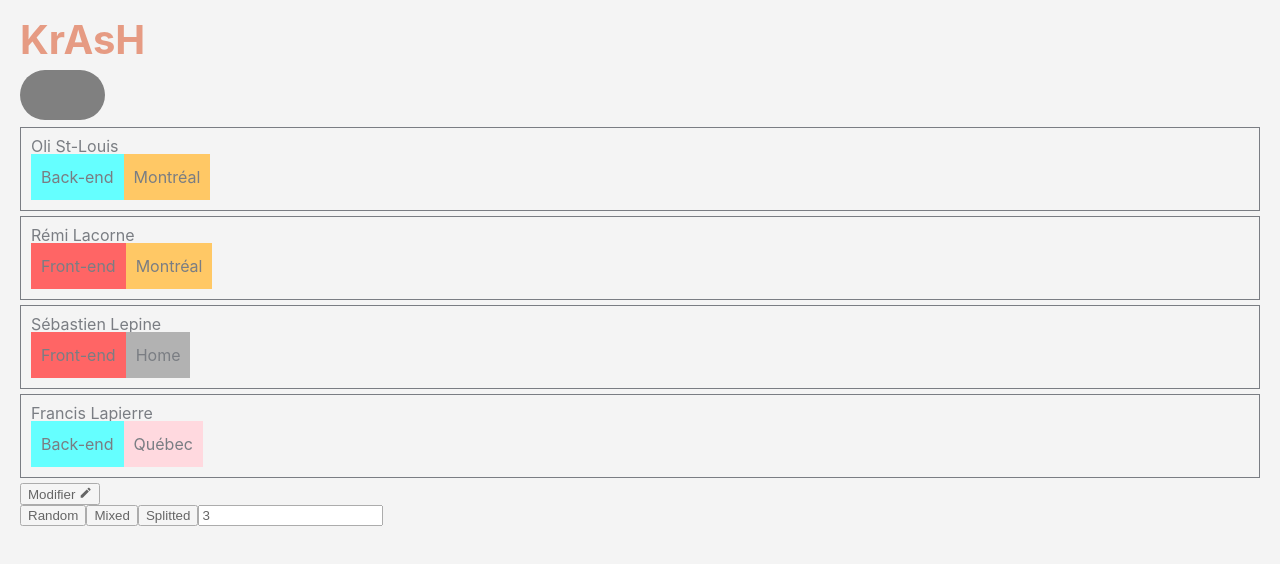
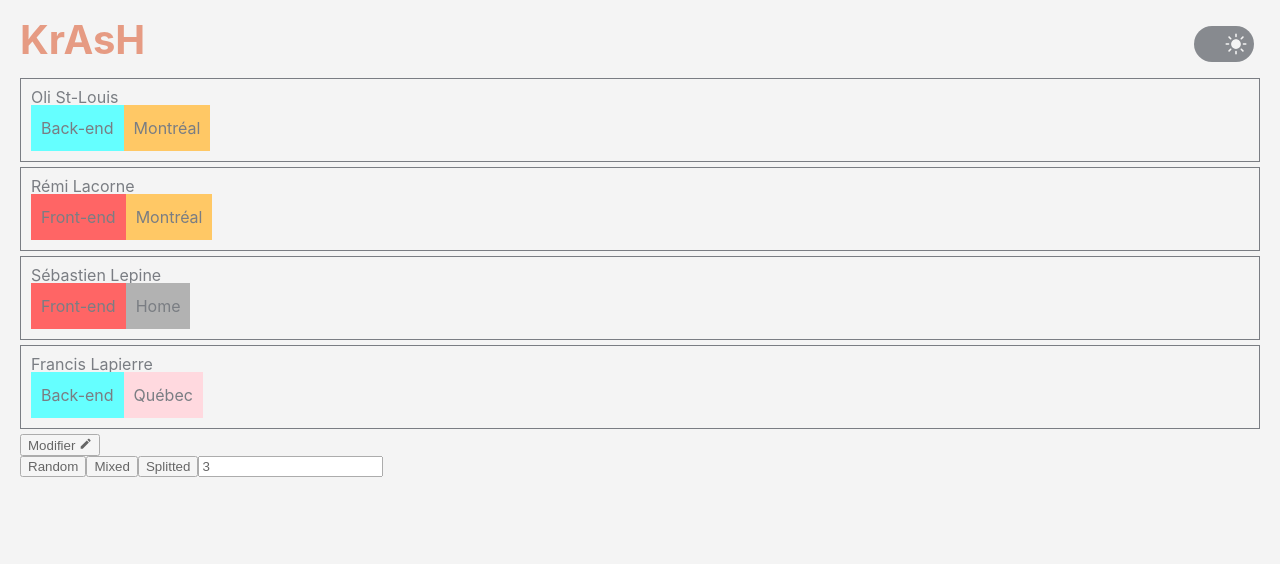
Before and after one commit to fynnen/krash, a React (Create React App) app: page / in a window 1280 px wide. Shown: the top 564 px of the page. Built offline with nearby package versions, Linux system fonts and the light colour scheme.

Commit message:
Faire fonctionner le nightmode

```diff
--- a/src/App.js
+++ b/src/App.js
@@ -3,7 +3,7 @@ import './App.css';
 
 import ParticipantsList from './components/participantsList';
 import ParticipantStyled from './components/styled/ParticipantStyled';
-import ToggleNightModeStyled from './components/styled/ToggleNightModeStyled';
+import Header from './components/Header';
 
 import randomizer from './helpers/randomizer';
 import { BaseStyles, Themes } from './helpers/globalStyles';
@@ -14,7 +14,7 @@ const App = () => {
   const [participants, setParticipants] = useState(initialParticipants);
   const [teams, setTeams] = useState([]);
   const [numberOfTeams, setNumberOfTeams] = useState(3);
-  const [toggleState, setToggleState] = useState("day");
+  const [isNightMode, setisNightMode] = useState(false);
 
   const randomize = (sortMethod) => {
     const randomizedTeams = randomizer(numberOfTeams, participants, sortMethod);
@@ -22,21 +22,21 @@ const App = () => {
   }
 
   function toggleNightMode() {
-    setToggleState(toggleState === "day" ? "night" : "day");
+    setisNightMode(isNightMode === true ? false : true);
   }
 
   return (
     <div className="App">
-      <header className="App-header">
-        <h1>KrAsH</h1>
-        <ToggleNightModeStyled toggle={toggleNightMode} />
-      </header>
+      <Header
+        toggleNightMode={toggleNightMode}
+        isNightMode={isNightMode}
+      />
       <Krash
         numberOfTeams={numberOfTeams}
         participants={participants}
         randomize={randomize}
         teams={teams}
-        toggleState={toggleState}
+        isNightMode={isNightMode}
         updateNumberOfTeams={setNumberOfTeams}
         updateParticipants={setParticipants}
       />
@@ -49,18 +49,18 @@ export default App;
 
 const Krash = (props) => {
   const {
+    isNightMode,
     numberOfTeams,
     participants,
     randomize,
     teams,
-    toggleState,
     updateNumberOfTeams,
     updateParticipants,
   } = props;
 
   return (
     <div className="content">
-      <Themes theme={toggleState} />
+      <Themes theme={isNightMode ? "night" : "day"} />
       <BaseStyles />
       <ParticipantsList participants={participants} updateParticipants={updateParticipants}  />
       <RandomizeTeamControls randomize={randomize} updateNumberOfTeams={updateNumberOfTeams} numberOfTeams={numberOfTeams}/>
--- /dev/null
+++ b/src/components/Header.jsx
@@ -0,0 +1,23 @@
+import React from 'react';
+
+import HeaderStyled from './styled/HeaderStyled';
+import ToggleNightMode from './ToggleNightMode';
+
+export const Header = (props) => {
+  const {
+    isNightMode,
+    toggleNightMode,
+  } = props;
+
+  return (
+    <HeaderStyled className="App-header">
+      <h1>KrAsH</h1>
+      <ToggleNightMode
+        isNightMode={isNightMode}
+        toggleNightMode={toggleNightMode}
+      />
+    </HeaderStyled>
+  )
+};
+
+export default Header;
--- a/src/components/ToggleNightMode.jsx
+++ b/src/components/ToggleNightMode.jsx
@@ -1,13 +1,23 @@
-import React, { useState } from "react";
-import classNames from 'classnames';
-import { IoIosMoon, IoIosSunny } from "react-icons/io";
+import React from "react";
 
-export default function ToggleNightMode(props) {
+import ToggleNightModeIcon from './ToggleNightModeIcon';
+import ToggleNightModeStyled from './styled/ToggleNightModeStyled';
+
+export const ToggleNightMode = (props) =>  {
   const {
-    className: classNameStyled,
-    toggle,
+    isNightMode,
+    toggleNightMode,
   } = props;
-  const toggleNightModeClasses = classNames("toggle-night-mode", classNameStyled);
 
-  return <div className={toggleNightModeClasses} onClick={toggle} />;
-}
+  return (
+    <ToggleNightModeStyled
+      onClick={toggleNightMode}
+    >
+      <ToggleNightModeIcon
+        isNightMode={isNightMode}
+      />
+    </ToggleNightModeStyled>
+  );
+};
+
+export default ToggleNightMode;
--- /dev/null
+++ b/src/components/ToggleNightModeIcon.jsx
@@ -0,0 +1,31 @@
+import React from "react";
+import classNames from 'classnames';
+import { IoIosMoon, IoIosSunny } from "react-icons/io";
+
+import ToggleNightModeIconStyled from './styled/ToggleNightModeIconStyled';
+
+export const ToggleNightModeIcon = (props) => {
+  const {
+    isNightMode,
+  } = props;
+  const toggleNightModeClasses = classNames("toggle-night-mode", {
+    'night': isNightMode,
+    'day': !isNightMode,
+  });
+
+  return (
+    <ToggleNightModeIconStyled
+      className={toggleNightModeClasses}
+      isNightMode={isNightMode}
+    >
+      {(
+        isNightMode ?
+          <IoIosMoon size="26px" />
+        :
+          <IoIosSunny size="26px" />
+      )}
+    </ToggleNightModeIconStyled>
+  );
+};
+
+export default ToggleNightModeIcon;
--- a/src/components/participantsList.jsx
+++ b/src/components/participantsList.jsx
@@ -42,7 +42,7 @@ export const ParticipantsList = (props) => {
       {editMode
         ? <ParticipantsEdit participantInputs={participantInputs} cancel={cancelEdit} update={updateInput} save={saveParticipants} />
         : <ParticipantsRead participants={participants} />}
-      {!editMode && <button onClick={() => setEditMode(true)} value="Modifier">Modifier <IoMdCreate ariaLabel="Add new item" /></button>}
+      {!editMode && <button onClick={() => setEditMode(true)} value="Modifier">Modifier <IoMdCreate aria-label="Add new item" /></button>}
     </>
   );
 }
--- /dev/null
+++ b/src/components/styled/HeaderStyled.js
@@ -0,0 +1,17 @@
+import styled from "styled-components";
+import { paletteColors } from '../../helpers/globalStyles';
+
+export const HeaderStyled = styled.header`
+  align-content: center;
+  display: flex;
+  justify-content: space-between;
+  margin-bottom: 10px;
+
+  h1 {
+    color: ${paletteColors.title};
+    font-size: 40px;
+    font-weight: 700;
+  }
+`;
+
+export default HeaderStyled;
--- /dev/null
+++ b/src/components/styled/ToggleNightModeIconStyled.js
@@ -0,0 +1,27 @@
+import styled from "styled-components";
+import { paletteColors } from '../../helpers/globalStyles';
+
+export const ToggleNightModeIconStyled = styled.div`
+  ${({ isNightMode }) => `
+    background-color: ${isNightMode ? paletteColors.light : paletteColors.secondary};
+    border-radius: 25px;
+    color: ${isNightMode ? paletteColors.primary : paletteColors.light};
+    display: flex;
+    height: auto;
+    padding: 5px;
+    position: relative;
+    transition: all 0.6s;
+    width: 50px;
+    -webkit-transition: translate 0.6s;
+
+    &.day {
+      justify-content: flex-end;
+    }
+
+    &.night{
+      justify-content: flex-start;
+    }
+  `}
+`;
+
+export default ToggleNightModeIconStyled;
--- a/src/components/styled/ToggleNightModeStyled.js
+++ b/src/components/styled/ToggleNightModeStyled.js
@@ -1,18 +1,10 @@
 import styled from "styled-components";
-import ToggleNightMode from '../ToggleNightMode';
 
-export const ToggleNightModeStyled = styled(ToggleNightMode)`
-  background-color: #2c2c2c;
-  border-radius: 25px;
-  color: #000;
+export const ToggleNightModeStyled = styled.button`
+  background: transparent;
+  border: none;
   cursor: pointer;
-  display: inline-block;
-  height: 40px;
-  padding: 5px;
-  position: relative;
-  transition: all 0.6s;
-  width: 75px;
-  -webkit-transition: all 0.6s;
+  height: 48px;
 `;
 
 export default ToggleNightModeStyled;
--- a/src/constants.js
+++ b/src/constants.js
@@ -9,6 +9,7 @@ export const LOCATIONS = {
   QC: {id: "qc", name: "Québec"},
   HOME: {id: "home", name: "Home"},
 };
+
 export const ROLES = {
   FE: {id: "fe", name: "Front-end"},
   BE: {id: "be", name: "Back-end"},
--- a/src/helpers/globalStyles.js
+++ b/src/helpers/globalStyles.js
@@ -30,9 +30,6 @@ const baseColors = {
   }
 }
 
-
-
-
 export const BaseStyles = createGlobalStyle`
   ${reset}
   html {
@@ -46,12 +43,6 @@ export const BaseStyles = createGlobalStyle`
     padding: 20px;
     -webkit-font-smoothing: antialiased;
     -moz-osx-font-smoothing: grayscale;
-  }
-  h1 {
-    color: ${paletteColors.title};
-    font-size: 40px;
-    font-weight: 700;
-    margin-bottom: 10px;
   }
   ul {
     list-style-type: none;
```
